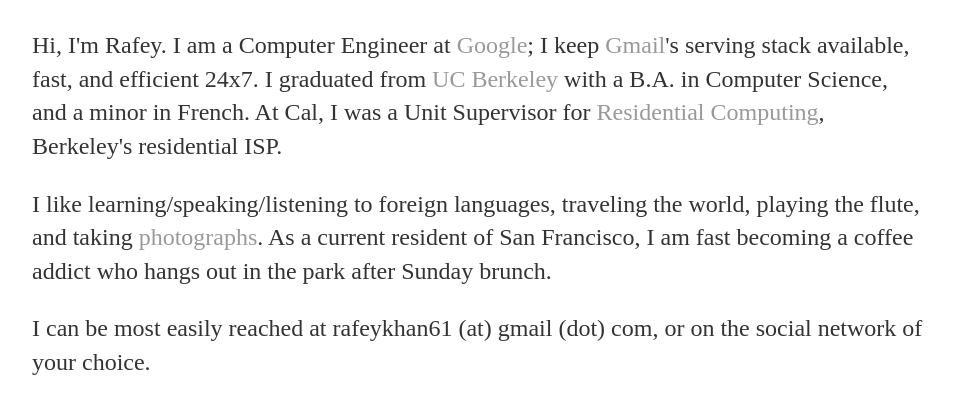
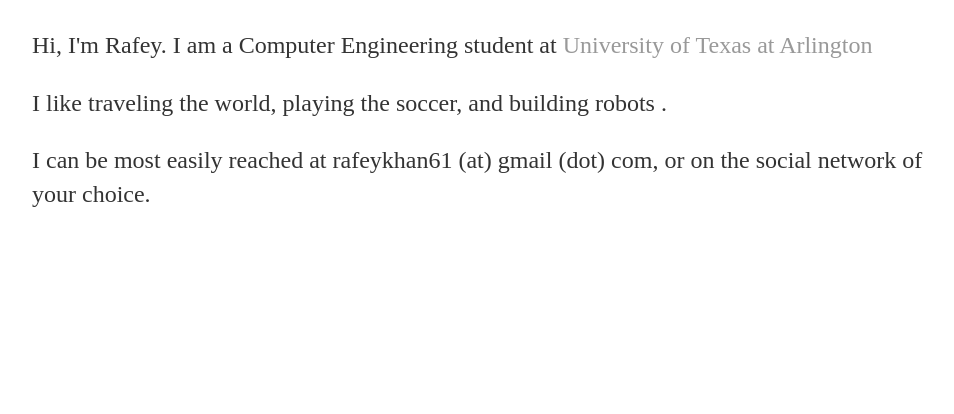
Before and after one commit to rafeykhan/myWebpage, a plain HTML site: page index.html in a window 1280 px wide. Shown: the part 118-532 px from the top of the page, without its empty margins (160-1114 px from the left). Drawn offline with Linux system fonts and the light colour scheme.

Commit message:
Update index.html

```diff
--- a/index.html
+++ b/index.html
@@ -14,9 +14,9 @@
 </div>
 
 <div id="about">
-<p>	Hi, I'm Rafey. I am a Computer Engineer at <a href="http://www.google.com">Google</a>; I keep <a href="http://mail.google.com">Gmail</a>'s serving stack available, fast, and efficient 24x7. I graduated from <a href="http://www.berkeley.edu">UC Berkeley</a> with a B.A. in Computer Science, and a minor in French. At Cal, I was a Unit Supervisor for <a href="http://rescomp.berkeley.edu">Residential Computing</a>, Berkeley's residential ISP.
+<p>	Hi, I'm Rafey. I am a Computer Engineering student at <a href="http://www.uta.edu/uta/">University of Texas at Arlington</a>
 </p><p>
-I like learning/speaking/listening to foreign languages, traveling the world, playing the flute, and taking <a href="http://juste1image.wordpress.com">photographs</a>. As a current resident of San Francisco, I am fast becoming a coffee addict who hangs out in the park after Sunday brunch.
+I like traveling the world, playing the soccer, and building robots <a href="http://github.com/rafeykhan"></a>.
 </p><p>
 I can be most easily reached at rafeykhan61 (at) gmail (dot) com, or on the social network of your choice.
 </p>
```
